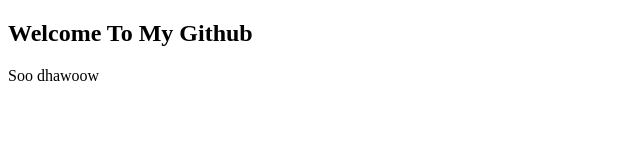
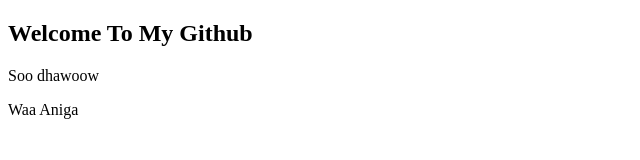
Before and after one commit to Updysamed-Mohamed/git, a plain HTML site: page index.html in a window 1280 px wide. Shown: the full height of the page, 0-640 px from the left. Drawn offline with Linux system fonts and the light colour scheme.

Commit message:
Waa Aniga

```diff
--- a/index.html
+++ b/index.html
@@ -9,5 +9,6 @@
 <body>
     <h2>Welcome To My Github</h2>
     <p>Soo dhawoow</p>
+    <p>Waa Aniga</p>
 </body>
 </html>
```
